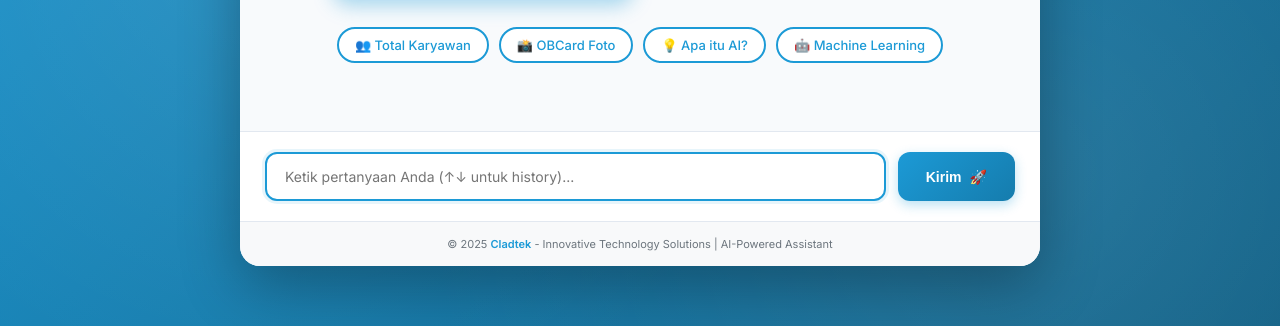
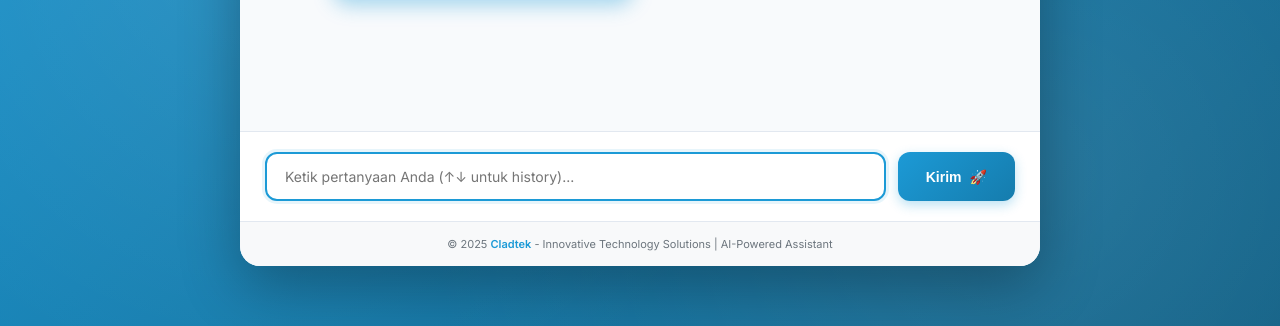
Before and after one commit to nur66/chatbot-project, a website: page index.html in a window 1280 px wide. Shown: the part 474-800 px from the top of the page. Drawn offline with Linux system fonts and the light colour scheme.

Commit message:
Update : Prompt removed auto type

```diff
--- a/index.html
+++ b/index.html
@@ -592,12 +592,12 @@
                     </div>
                 </div>
 
-                <div class="quick-questions">
+                <!-- <div class="quick-questions">
                     <div class="quick-question" onclick="askQuestion('Berapa total karyawan Cladtek?')">👥 Total Karyawan</div>
                     <div class="quick-question" onclick="askQuestion('Tampilkan obcard yang ada bukti fotonya')">📸 OBCard Foto</div>
                     <div class="quick-question" onclick="askQuestion('Apa itu AI?')">💡 Apa itu AI?</div>
                     <div class="quick-question" onclick="askQuestion('Jelaskan machine learning')">🤖 Machine Learning</div>
-                </div>
+                </div> -->
             </div>
         </div>
 
```
